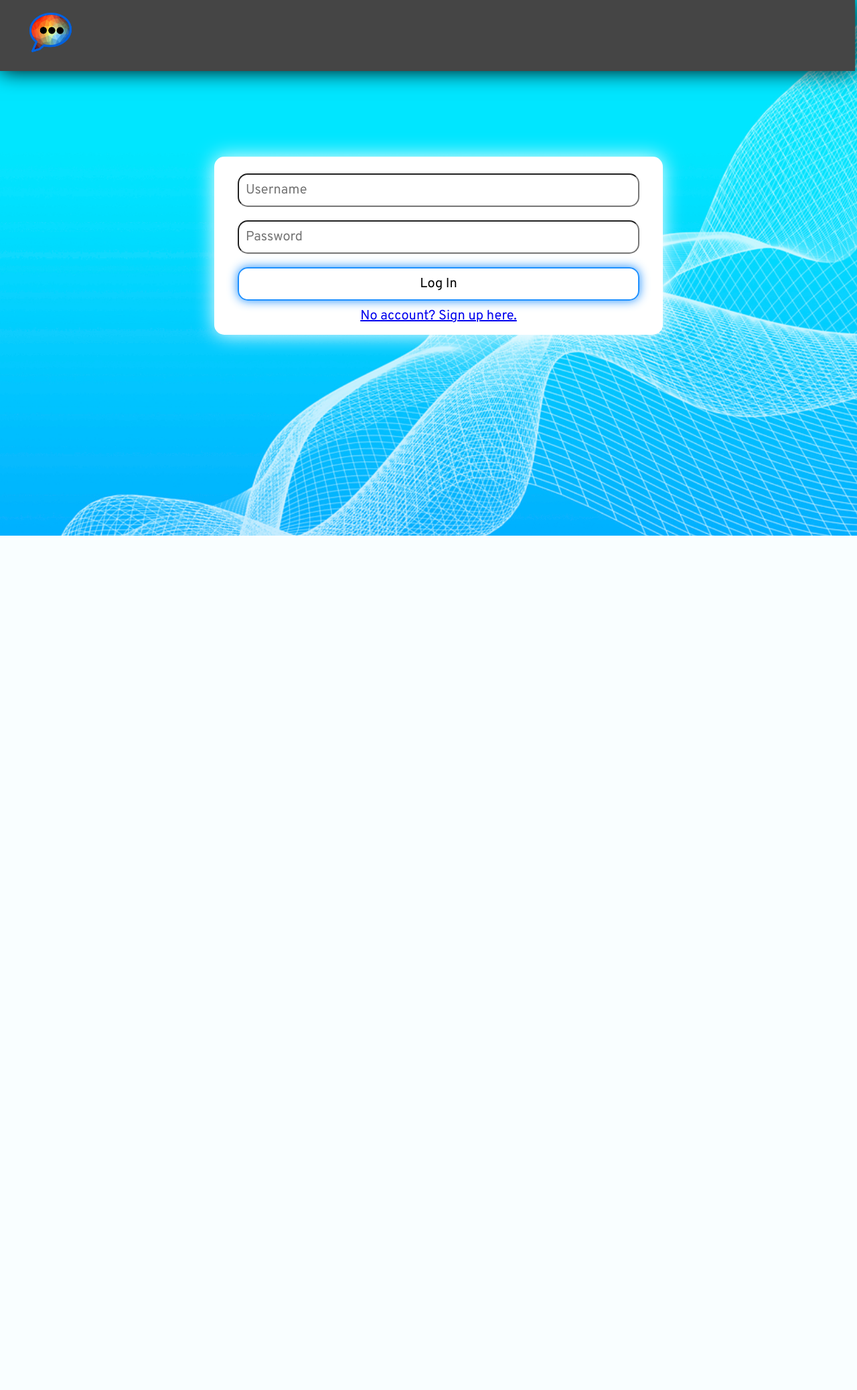
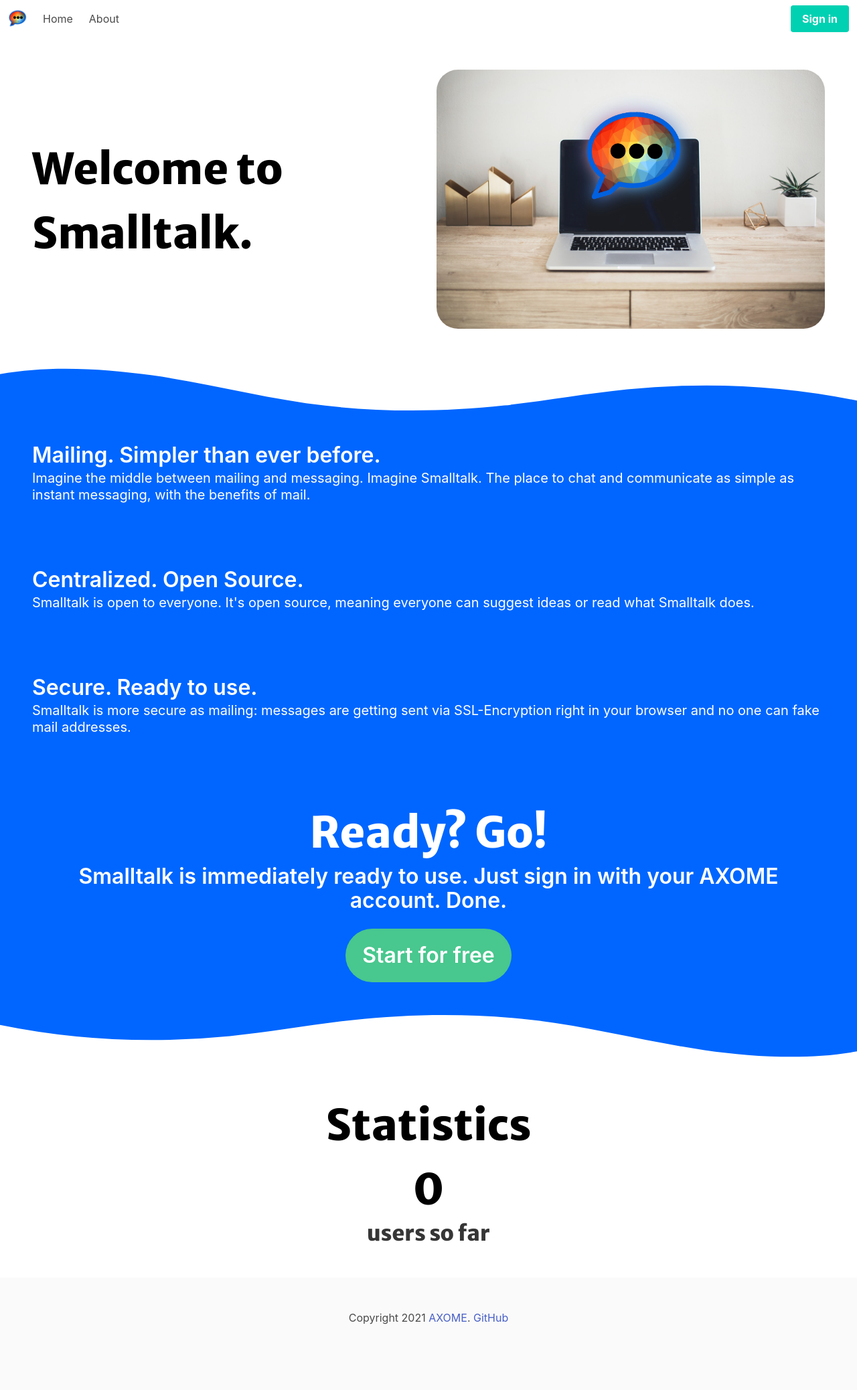
Before and after one commit to AXOMEstudios/smalltalk, a Flask app: page / in a window 1280 px wide. Shown: the whole page at 67% size. Before the commit the page ends 800 px from the top, so only its background shows below. Run offline with Flask 2, Linux system fonts and the light colour scheme; data that the repository does not hold is empty.

Commit message:
- Added footer to index.html file - Added .gitignore

```diff
--- a/main.py
+++ b/main.py
@@ -15,19 +15,25 @@ def index():
     session["username"]
     return render_template("st.html",mails=db[session["username"]]["msg"],count=len(db[session["username"]]["msg"]))
   except KeyError:
-    return render_template("index.html")
+    return render_template("index.html", users=len(db.keys()))
 
-@app.route("/login/",methods=["GET","POST"])
+@app.route("/login",methods=["GET","POST"])
 def login():
   username = auth.login(request.args.get("usr"))
   session["username"] = username
   if not username in list(db.keys()):
-    return "<script>alert('This user does not exist. Create it!');document.location.href = '/signup/';</script>"
-  if sha512(password.encode()).hexdigest() == db[username]["pw"]:
-    session["username"] = username
-    return redirect("/")
-  else:
-    return "<script>alert('The given password is wrong.');document.location.href='/';</script>"
+    db[username] = {
+      "msg": [
+        {
+          "sub": "Welcome to Smalltalk!",
+          "meta": "",
+          "from": "Smalltalk",
+          "text": "Welcome to Smalltalk! Your account has been created successfully and you are now able to send, receive and managa mails! Thanks for signing up, your Smalltalk team.",
+          "id": 0
+        }
+      ]
+    }
+  return redirect("/")
 
 @app.route("/st/")
 def smalltalk():
--- /dev/null
+++ b/static/script.js
@@ -0,0 +1,27 @@
+// code from https://bulma.io/documentation/components/navbar/
+
+document.addEventListener('DOMContentLoaded', () => {
+
+  // Get all "navbar-burger" elements
+  const $navbarBurgers = Array.prototype.slice.call(document.querySelectorAll('.navbar-burger'), 0);
+
+  // Check if there are any navbar burgers
+  if ($navbarBurgers.length > 0) {
+
+    // Add a click event on each of them
+    $navbarBurgers.forEach( el => {
+      el.addEventListener('click', () => {
+
+        // Get the target from the "data-target" attribute
+        const target = el.dataset.target;
+        const $target = document.getElementById(target);
+
+        // Toggle the "is-active" class on both the "navbar-burger" and the "navbar-menu"
+        el.classList.toggle('is-active');
+        $target.classList.toggle('is-active');
+
+      });
+    });
+  }
+
+});
--- /dev/null
+++ b/static/styles.css
@@ -0,0 +1,38 @@
+@import url('https://fonts.googleapis.com/css2?family=Merriweather+Sans:wght@800&display=swap');
+
+.custom-shape-divider-bottom-1630748410 {
+    width: 100%;
+    overflow: hidden;
+    line-height: 0;
+    transform: rotate(180deg);
+}
+
+.custom-shape-divider-bottom-1630748410 svg {
+    position: relative;
+    display: block;
+    width: calc(100% + 1.3px);
+    height: 69px;
+}
+
+.custom-shape-divider-bottom-1630748410 .shape-fill {
+    fill: #0066FF;
+}
+
+.blue {
+  background-color: #0066FF !important;
+  color: white !important;
+}
+
+.bigfont {
+  font-family: 'Merriweather Sans', sans-serif;
+  color: black;
+  font-size: 4em;
+}
+
+.slightround {
+  border-radius: 2em !important;
+}
+
+.notransform {
+  transform: rotate(0deg) !important;
+}
--- a/templates/index.html
+++ b/templates/index.html
@@ -1,78 +1,121 @@
 <!DOCTYPE html>
 <html>
   <head>
-    <title>Log in to smalltalk</title>
+    <title>Smalltalk</title>
     <link rel="icon" href="/static/icon.png">
-    <style>
-      @import url('https://fonts.googleapis.com/css2?family=Overpass&display=swap');
-      * {
-        font-family: "Overpass", Sans-Serif;
-      }
-      body {
-        padding: 0;
-        margin: 0;
-        background-image: url("/static/background.jpeg");
-        background-size: 130%;
-        background-repeat: no-repeat;
-      }
-      header {
-        margin: 0;
-        background-color: #454545;
-        display: inline-block;
-        width: 95.5%;
-        padding: 15px;
-        box-shadow: 0 0 30px;
-        padding-left: 40px;
-      }
-      .logo {
-        width: 70px;
-        height: 70px;
-        display: inline-block;
-      }
-      main {
-        background-color: white;
-        border-radius: 15px;
-        padding: 15px;
-        box-shadow: 0 0 30px white;
-        width: 50%;
-        text-align: center;
-        font-size: 20px;
-        margin-left: 25%;
-        margin-top: 10%;
-      }
-      form {
-        font-size: 20px;
-      }
-      .input {
-        width: 90%;
-        padding: 10px;
-        font-size: 20px;
-        border-radius: 15px;
-        margin: 10px;
-      }
-      .button {
-        all: unset;
-        width: 90%;
-        padding: 10px;
-        font-size: 20px;
-        border-radius: 15px;
-        border: 2px solid dodgerBlue;
-        box-shadow: 0 0 15px dodgerBlue;
-        margin: 10px;
-      }
-    </style>
+    <link rel="stylesheet" href="https://cdn.jsdelivr.net/npm/bulma@0.9.3/css/bulma.min.css">
+    <link rel="stylesheet" href="/static/styles.css">
+    <meta name="viewport" content="width=device-width, initial-scale=1">
   </head>
   <body>
-    <header>
-      <img src="/static/icon.png" class="logo">
-    </header>
-    <main>
-      <form action="/login/" method="post">
-        <input name="username" class="input" placeholder="Username"><br>
-        <input name="password" class="input" placeholder="Password" type="password"><br>
-        <input type="submit" class="button" value="Log In"><br>
-      </form>
-      <a href="/signup/">No account? Sign up here.</a>
-    </main>
+    <script src="/static/script.js"></script>
+    <nav class="navbar" role="navigation" aria-label="main navigation">
+  <div class="navbar-brand">
+    <a class="navbar-item" href="/">
+      <img src="/static/icon.png" width="28" height="28">
+    </a>
+
+    <a role="button" class="navbar-burger" aria-label="menu" aria-expanded="false" data-target="navbarBasicExample">
+      <span aria-hidden="true"></span>
+      <span aria-hidden="true"></span>
+      <span aria-hidden="true"></span>
+    </a>
+  </div>
+
+  <div id="navbarBasicExample" class="navbar-menu">
+    <div class="navbar-start">
+      <a class="navbar-item" href="/">
+        Home
+      </a>
+
+      <a class="navbar-item" href="/">
+        About
+      </a>
+    </div>
+
+    <div class="navbar-end">
+      <div class="navbar-item">
+        <div class="buttons">
+          <a class="button is-primary" href="https://auth.axome.de/signin?url=https%3A%2F%2Fsmalltalk.axome.repl.co%2Flogin">
+            <strong>Sign in</strong>
+          </a>
+        </div>
+      </div>
+    </div>
+  </div>
+</nav>
+
+<div class="section">
+  <div class="columns is-vcentered">
+  <div class="column">
+  <h1 class="bigfont">
+    Welcome to Smalltalk.
+  </h1></div><div class="column">
+    <img src="/static/frontimg.png" class="slightround">
+  </div></div>
+</div>
+
+<div class="custom-shape-divider-bottom-1630748410">
+    <svg data-name="Layer 1" xmlns="http://www.w3.org/2000/svg" viewBox="0 0 1200 120" preserveAspectRatio="none">
+        <path d="M321.39,56.44c58-10.79,114.16-30.13,172-41.86,82.39-16.72,168.19-17.73,250.45-.39C823.78,31,906.67,72,985.66,92.83c70.05,18.48,146.53,26.09,214.34,3V0H0V27.35A600.21,600.21,0,0,0,321.39,56.44Z" class="shape-fill"></path>
+    </svg>
+</div>
+
+<div class="blue has-text-white">
+  <section class="section">
+    <h1 class="title has-text-white">Mailing. Simpler than ever before.</h1>
+    <h2 class="subtitle has-text-white">
+      Imagine the middle between mailing and messaging. Imagine Smalltalk. The place to chat and communicate as simple as instant messaging, with the benefits of mail.
+    </h2>
+  </section>
+  <section class="section">
+    <h1 class="title has-text-white">Centralized. Open Source.</h1>
+    <h2 class="subtitle has-text-white">
+      Smalltalk is open to everyone. It's open source, meaning everyone can suggest ideas or read what Smalltalk does.
+    </h2>
+  </section>
+  <section class="section">
+    <h1 class="title has-text-white">Secure. Ready to use.</h1>
+    <h2 class="subtitle has-text-white">
+      Smalltalk is more secure as mailing: messages are getting sent via SSL-Encryption right in your browser and no one can fake mail addresses.
+    </h2>
+  </section>
+  <section class="section has-text-centered">
+    <h1 class="bigfont has-text-white">
+      Ready? Go!
+    </h1>
+    <h2 class="title has-text-white">
+      Smalltalk is immediately ready to use. Just sign in with your AXOME account. Done.
+    </h2>
+    <a class="button slightround is-success py-5 px-5 title" href="https://auth.axome.de/signin?url=https%3A%2F%2Fsmalltalk.axome.repl.co%2Flogin">
+      Start for free
+    </a>
+  </section>
+</div>
+
+<div class="custom-shape-divider-bottom-1630748410 notransform">
+    <svg data-name="Layer 1" xmlns="http://www.w3.org/2000/svg" viewBox="0 0 1200 120" preserveAspectRatio="none">
+        <path d="M321.39,56.44c58-10.79,114.16-30.13,172-41.86,82.39-16.72,168.19-17.73,250.45-.39C823.78,31,906.67,72,985.66,92.83c70.05,18.48,146.53,26.09,214.34,3V0H0V27.35A600.21,600.21,0,0,0,321.39,56.44Z" class="shape-fill"></path>
+    </svg>
+</div>
+
+<section class="section has-text-centered">
+  <h1 class="bigfont">
+    Statistics
+  </h1>
+  <h1 class="bigfont" id="users">
+    {{users}}
+  </h1>
+  <h1 class="title" style="font-family: 'Merriweather Sans', sans-serif;">
+    users so far
+  </h1>
+</section>
+
+<section class="footer has-text-centered">
+  <p>
+    Copyright 2021 <a href="http://axome.de/">AXOME</a>. <a href="https://github.com/AXOMEstudios/smalltalk">GitHub</a>
+  </p>
+</section>
+
   </body>
 </html>
```
Also changed, not shown: static/frontimg.png (added), static/happyimg.jpeg (added), 1 other file.
